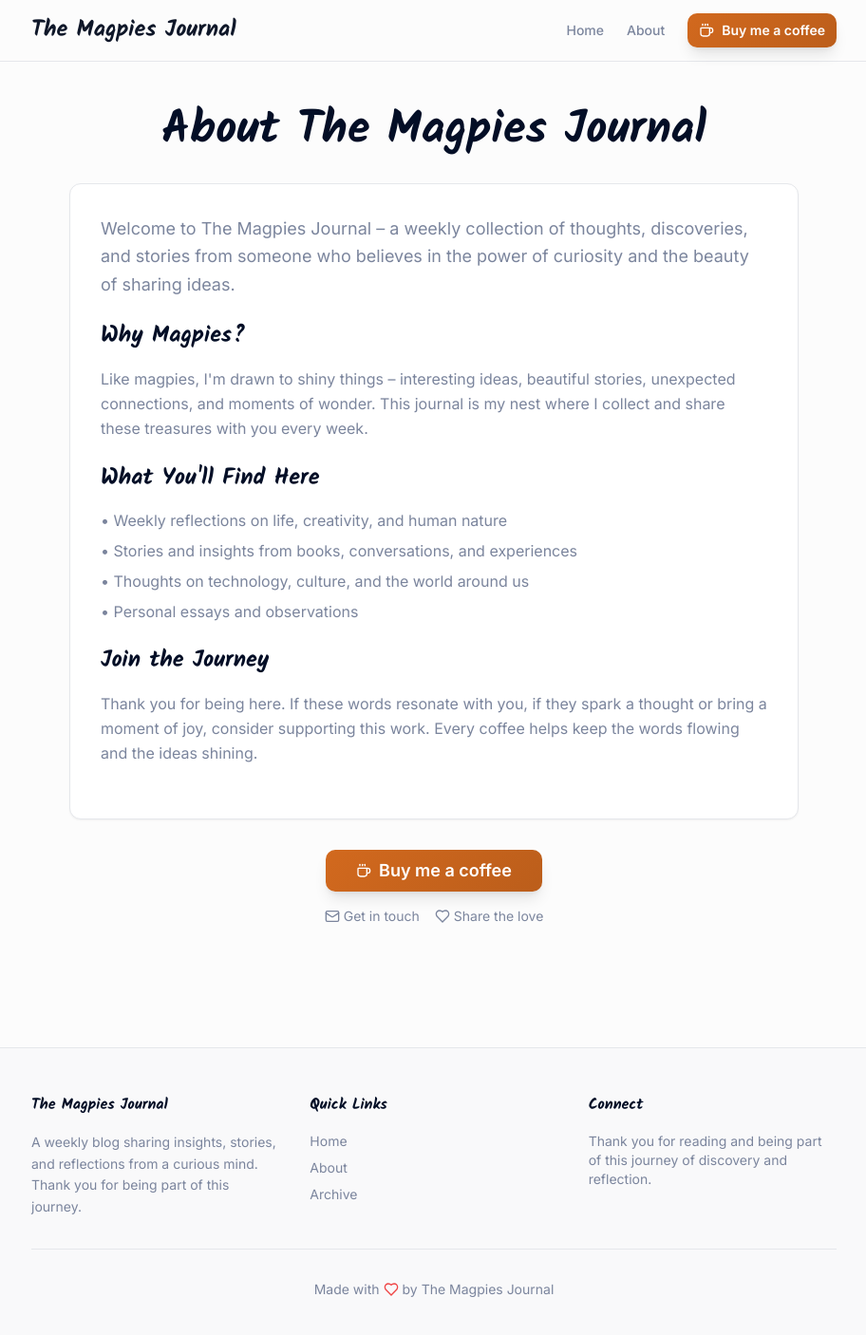
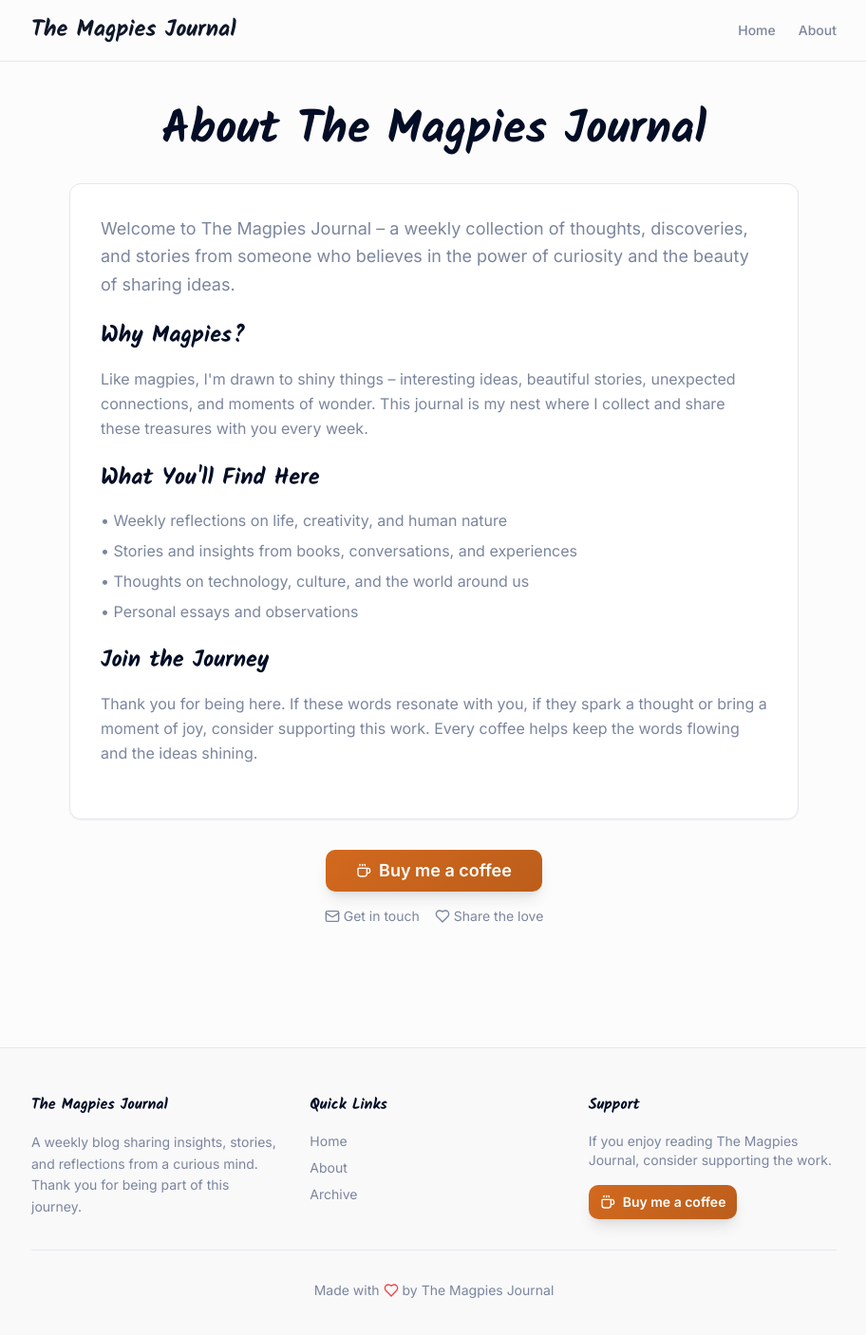
Before and after one commit to chiaracaprasi/TheMagpiesJournal, a React (Vite) app: page /about in a window 1280 px wide. Shown: the top 1406 px of the page at 95% size, without its empty margins (183-1095 px from the left). Built offline with nearby package versions, Linux system fonts and the light colour scheme.

Commit message:
Move buy me a coffee button
Move the "buy me a coffee" button from the header to the footer.

```diff
--- a/src/components/Footer.tsx
+++ b/src/components/Footer.tsx
@@ -1,4 +1,5 @@
-import { Heart } from "lucide-react";
+import { Heart, Coffee } from "lucide-react";
+import { Button } from "@/components/ui/button";
 
 const Footer = () => {
   return (
@@ -35,10 +36,14 @@ const Footer = () => {
           </div>
 
           <div>
-            <h4 className="font-semibold text-foreground mb-4">Connect</h4>
-            <p className="text-muted-foreground text-sm">
-              Thank you for reading and being part of this journey of discovery and reflection.
+            <h4 className="font-semibold text-foreground mb-4">Support</h4>
+            <p className="text-muted-foreground text-sm mb-4">
+              If you enjoy reading The Magpies Journal, consider supporting the work.
             </p>
+            <Button variant="coffee" size="sm">
+              <Coffee className="w-4 h-4" />
+              Buy me a coffee
+            </Button>
           </div>
         </div>
 
--- a/src/components/Header.tsx
+++ b/src/components/Header.tsx
@@ -24,10 +24,6 @@ const Header = () => {
             >
               About
             </Link>
-            <Button variant="coffee" size="sm" className="ml-4">
-              <Coffee className="w-4 h-4" />
-              Buy me a coffee
-            </Button>
           </nav>
         </div>
       </div>
```
